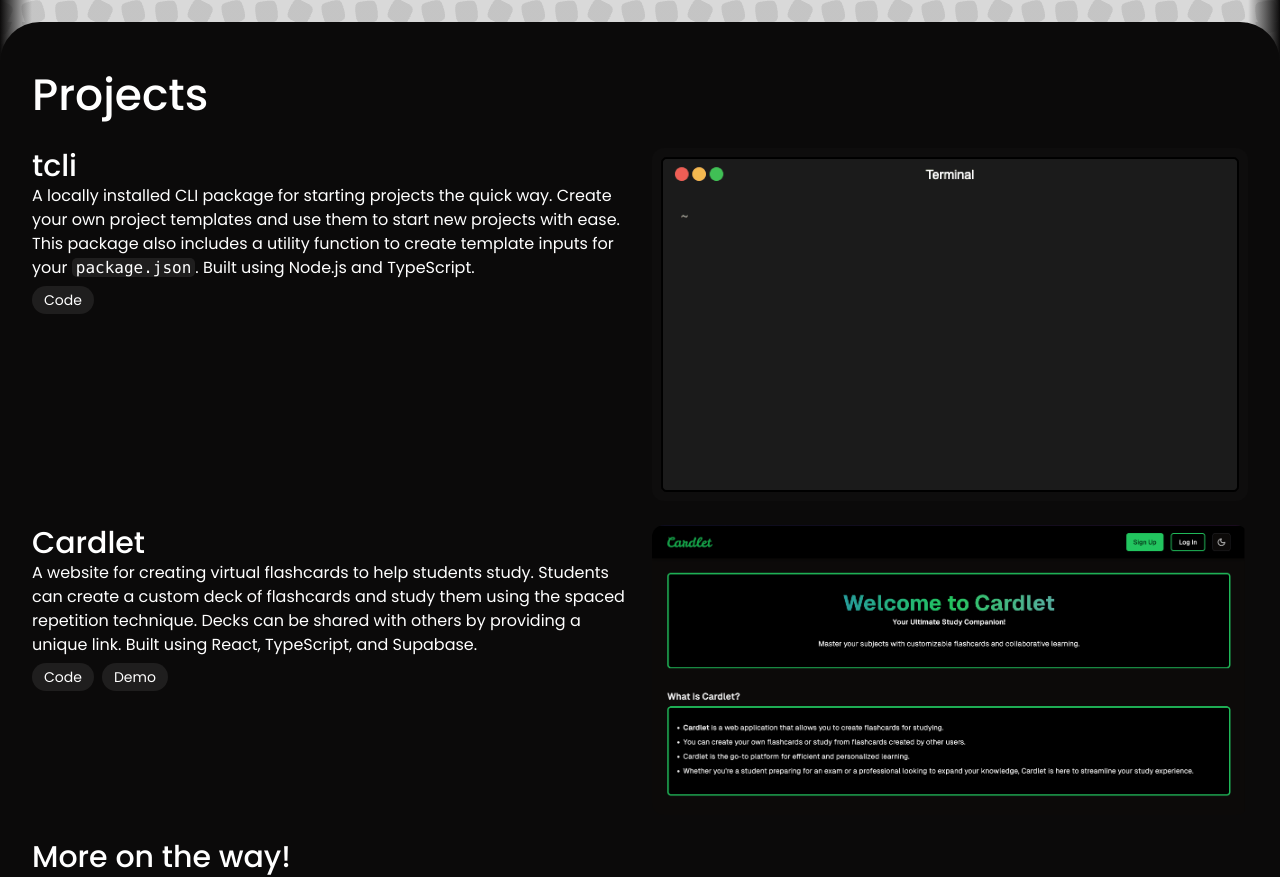
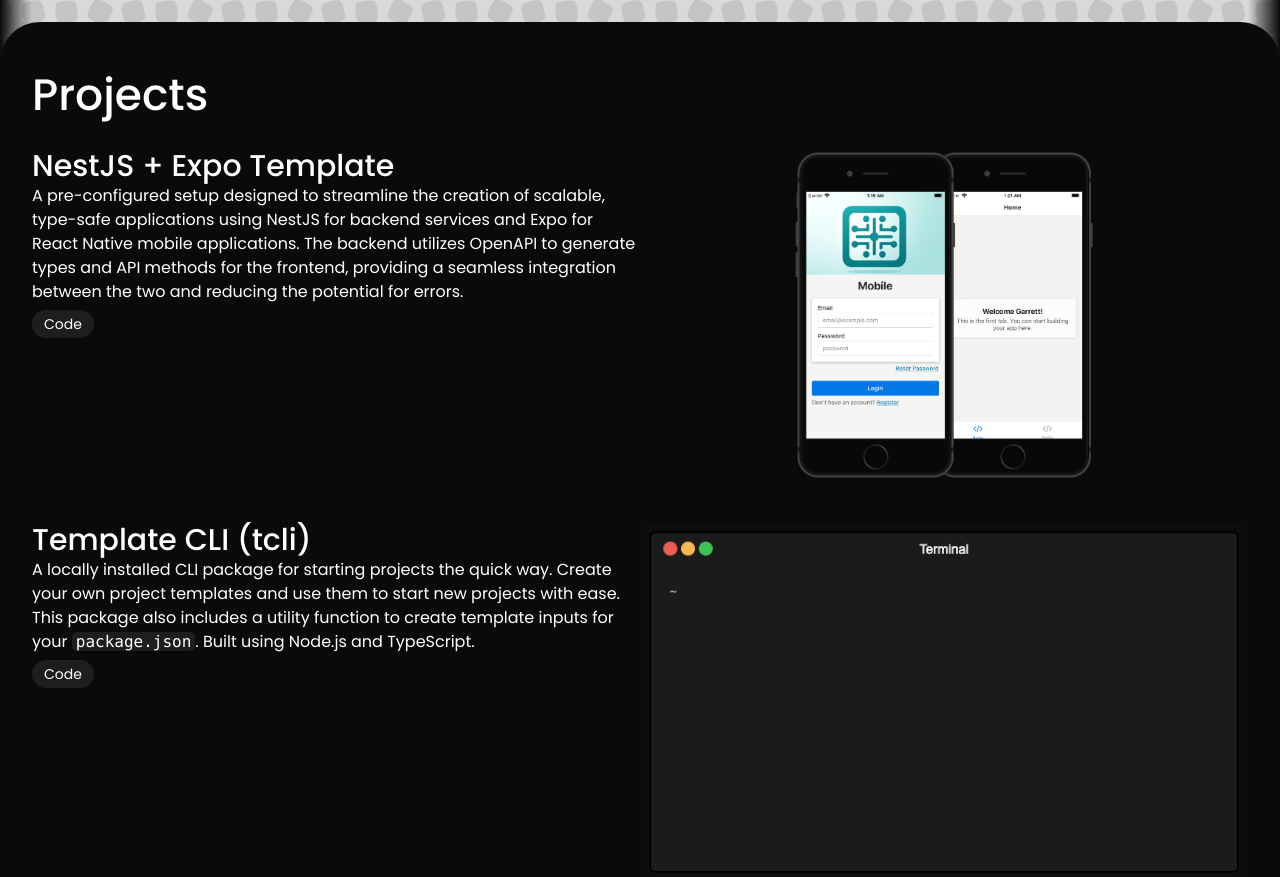
Before and after one commit to garrett-huggins/Portfolio, a React (Vite) app: page / in a window 1280 px wide. Shown: the part 950-1827 px from the top of the page. Built offline with nearby package versions, Linux system fonts and the light colour scheme.

Commit message:
add note template to projects

```diff
--- a/src/components/sections/Projects.tsx
+++ b/src/components/sections/Projects.tsx
@@ -1,5 +1,6 @@
 import tcliDemo from "/src/assets/images/tcli-demo.gif";
 import cardletDemo from "/src/assets/images/cardlet-demo.png";
+import noteDemo from "/src/assets/images/note-demo.png";
 import LinkBadge from "../ui/linkBadge";
 
 const Projects = () => {
@@ -7,9 +8,31 @@
     <section id="projects" className="bg-background px-8">
       <h2 className="text-heading-3 font-medium">Projects</h2>
       <div className="h-[20px] w-full"></div>
-      <div className="grid gap-6 md:grid-cols-2">
+      <div className="gap-x6 grid gap-y-10 md:grid-cols-2">
         <div>
-          <p className="text-3xl font-medium">tcli</p>
+          <p className="text-3xl font-medium">NestJS + Expo Template</p>
+          <p>
+            A pre-configured setup designed to streamline the creation of
+            scalable, type-safe applications using NestJS for backend services
+            and Expo for React Native mobile applications. The backend utilizes
+            OpenAPI to generate types and API methods for the frontend,
+            providing a seamless integration between the two and reducing the
+            potential for errors.
+          </p>
+          <div className="mt-2 space-x-2">
+            <LinkBadge
+              link="https://github.com/garrett-huggins/note-template"
+              title="Code"
+            />
+          </div>
+        </div>
+        <img
+          src={noteDemo}
+          alt="Cardlet demo"
+          className="mx-auto max-w-[300px] rounded-xl"
+        />
+        <div>
+          <p className="text-3xl font-medium">Template CLI (tcli)</p>
           <p>
             A locally installed CLI package for starting projects the quick way.
             Create your own project templates and use them to start new projects
@@ -44,7 +67,6 @@
           </div>
         </div>
         <img src={cardletDemo} alt="Cardlet demo" className="rounded-xl" />
-        <p className="text-3xl font-medium">More on the way!</p>
       </div>
       <div className="h-[40px] w-full"></div>
     </section>
```
Also changed, not shown: src/assets/images/note-demo.png (added).
